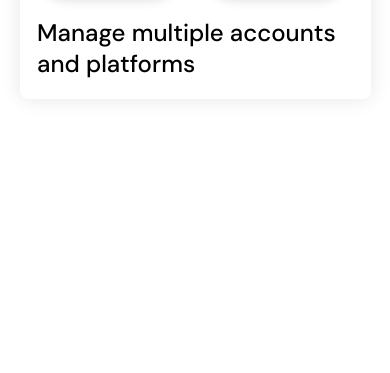
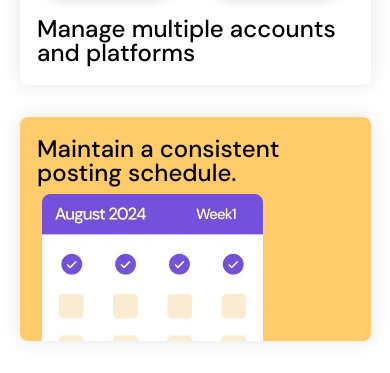
Before and after one commit to LesleyWesley/bento-grid, a plain HTML site: page index.html in a window 390 px wide. Shown: the part 517-890 px from the top of the page. Before the commit the page ends 844 px from the top, so only its background shows below. Drawn offline with Linux system fonts and the light colour scheme.

Commit message:
Added mobile styling for third card

```diff
--- a/css/main.css
+++ b/css/main.css
@@ -97,6 +97,7 @@ p {
 h2 {
   font-size: 1.5rem;
   font-weight: 500;
+  line-height: 1.5rem;
 }
 
 .social-card-section {
@@ -136,3 +137,21 @@ h2 {
   opacity: .25;
   font-weight: 500;
 }
+
+/*Third card - Mobile*/
+
+.third-card-container {
+  width: 90%;
+  display: flex;
+  justify-content: space-between;
+  align-items: flex-start;
+  flex-direction: column;
+  background-image: url("../images/illustration-consistent-schedule.webp");
+  background-size: 70%;
+  background-position: left 5% bottom -1.25rem;
+  background-repeat: no-repeat;
+}
+
+.third-card-container h2 {
+  padding-bottom: 8.5rem;
+}
--- a/index.html
+++ b/index.html
@@ -53,6 +53,12 @@
               <h2>Manage multiple accounts and platforms</h1>
           </div>
       </div>
+
+      <div class="card center second-accent-dark-bg">
+          <div class="third-card-container">
+              <h2>Maintain a consistent posting schedule.</h2>
+          </div>
+      </div>
   </main>
 </body>
 </html>
```
